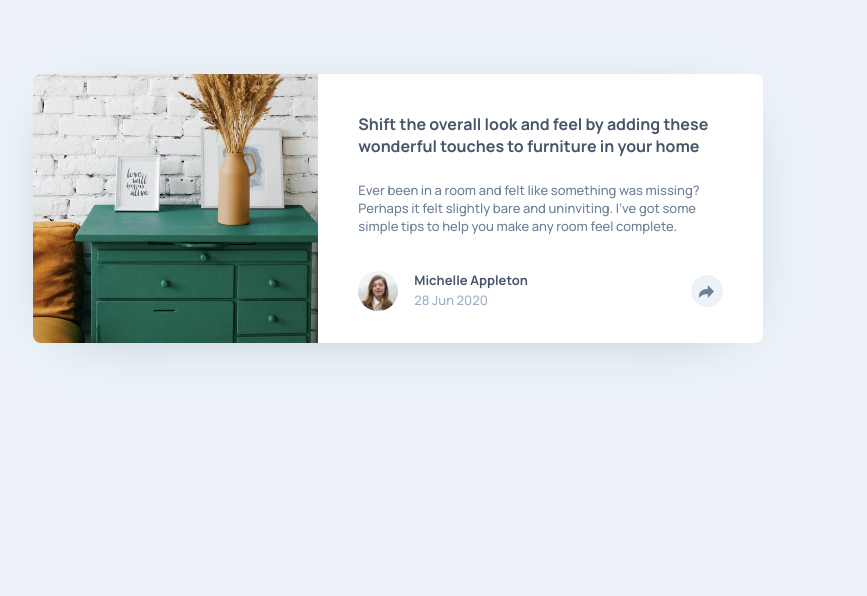
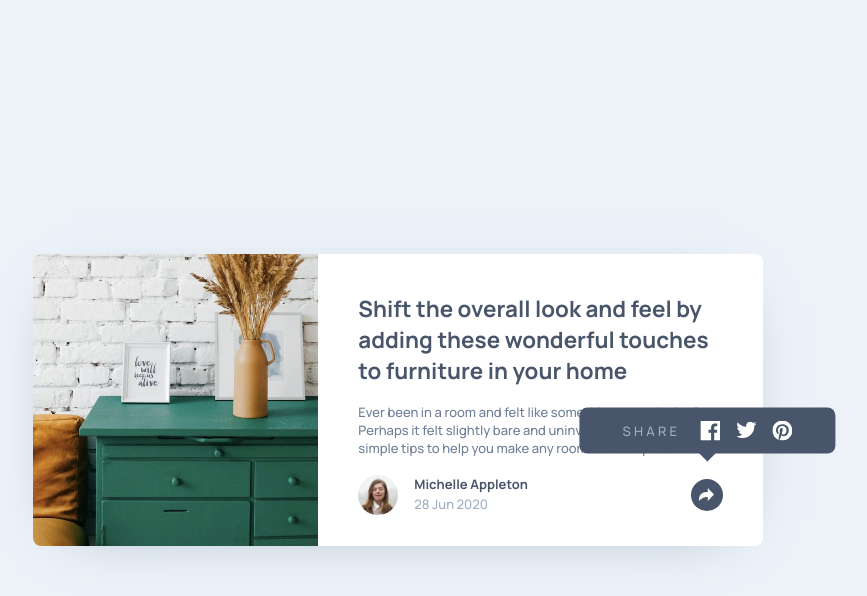
Before and after one commit to marisudris/frontend-mentor-article-preview-component, a plain HTML site: page index.html in a window 1280 px wide. Both pictures are taken after a click on the button "Share". Shown: the whole page, without its empty margins (242-1109 px from the left). Drawn offline with Linux system fonts and the light colour scheme.

Commit message:
Finished toggletip feature

```diff
--- a/index.html
+++ b/index.html
@@ -36,7 +36,6 @@
             felt slightly bare and uninviting. I’ve got some simple tips to help
             you make any room feel complete.
           </p>
-
           <footer class="card__footer">
             <div class="attribution">
               <img
@@ -47,10 +46,62 @@
               <span class="attribution__name">Michelle Appleton</span>
               <time class="attribution__subtext">28 Jun 2020</time>
             </div>
-            <button class="share">
-              <img src="./images/icon-share.svg" aria-hidden="true">
+            <button
+              class="share js-share"
+              id="menubutton"
+              aria-controls="social-menu"
+              aria-label="Social Medial Link Navigation Button"
+              aria-expanded="false"
+            >
               <span class="hidden">Share</span>
+              <svg
+                class="share__image"
+                xmlns="http://www.w3.org/2000/svg"
+                width="15"
+                height="13"
+                aria-hidden="true"
+              >
+                <path
+                  fill="#6E8098"
+                  d="M15 6.495L8.766.014V3.88H7.441C3.33 3.88 0 7.039 0 10.936v2.049l.589-.612C2.59 10.294 5.422 9.11 8.39 9.11h.375v3.867L15 6.495z"
+                />
+              </svg>
             </button>
+            <div class="toggletip js-toggletip" aria-hidden="true">
+              <h2 class="toggletip__title">Share</h2>
+              <menu class="social" id="social-menu">
+                <li class="social__item">
+                  <a href="#" class="social__link" role="menuitem">
+                    <img
+                      class="social__image"
+                      src="./images/icon-facebook.svg"
+                      aria-hidden="true"
+                    />
+                    <span class="hidden">Facebook</span>
+                  </a>
+                </li>
+                <li class="social__item">
+                  <a href="#" class="social__link" role="menuitem">
+                    <img
+                      class="social__image"
+                      src="images/icon-twitter.svg"
+                      aria-hidden="true"
+                    />
+                    <span class="hidden">Twitter</span>
+                  </a>
+                </li>
+                <li class="social__item">
+                  <a href="#" class="social__link" role="menuitem">
+                    <img
+                      class="social__image"
+                      src="./images/icon-pinterest.svg"
+                      aria-hidden="true"
+                    />
+                    <span class="hidden">Pinterest</span>
+                  </a>
+                </li>
+              </menu>
+            </div>
           </footer>
         </section>
       </div>
@@ -67,5 +118,6 @@
         >Māris Ūdris</a
       >.
     </div>
+    <script src="./script.js"></script>
   </body>
 </html>
--- /dev/null
+++ b/script.js
@@ -0,0 +1,30 @@
+'use strict';
+
+const shareButton = document.querySelector('.js-share');
+const toggleTip = document.querySelector('.js-toggletip');
+
+function openToggletip() {
+    shareButton.setAttribute('aria-expanded', 'true');
+    toggleTip.setAttribute('aria-hidden', 'false');
+}
+
+function closeToggletip() {
+    shareButton.setAttribute('aria-expanded', 'false');
+    toggleTip.setAttribute('aria-hidden', 'true');
+}
+
+function switchToggletip() {
+    if (shareButton.getAttribute('aria-expanded') === 'false') {
+        openToggletip();
+    } else {
+        closeToggletip();
+    }
+}
+
+shareButton.addEventListener('click', switchToggletip);
+
+window.addEventListener('keyup', (evt) => {
+    if (evt.key === 'Escape') {
+        closeToggletip();
+    }
+});
--- a/style.css
+++ b/style.css
@@ -14,7 +14,9 @@
 body,
 h1,
 h2,
-p {
+p,
+ul,
+menu {
   margin: 0;
   padding: 0;
 }
@@ -38,12 +40,14 @@ body {
 .main {
   display: flex;
   justify-content: center;
-  margin-top: 4.625em;
+  align-items: center;
+  min-height: 100vh;
 }
 
 .card {
   width: 87.2%;
   max-width: 730px;
+  background: white;
   border-radius: 8px;
   overflow: hidden;
   box-shadow: 0 10px 60px -40px var(--clr-desaturated-dark-blue);
@@ -53,6 +57,7 @@ body {
   .card {
     display: grid;
     grid-template-columns: 17.8125em 1fr;
+    overflow: initial;
   }
 }
 
@@ -63,6 +68,9 @@ body {
 @media (min-width: 768px) {
   .card__hero {
     height: auto;
+    border-top-left-radius: 8px;
+    border-bottom-left-radius: 8px;
+    overflow: hidden;
   }
 }
 
@@ -81,30 +89,46 @@ body {
 .card__body {
   color: var(--clr-desaturated-dark-blue);
   font-size: 0.8125rem;
-  background: white;
-  padding: 3.23em 2.46em 1.54em;
+  padding: 3.23em 2.46em 1.5em;
 }
 
 @media (min-width: 768px) {
   .card__body {
-    padding: 3em 3.1em 2.46em;
+    padding: 3em 3.1em 2.4em;
   }
 }
 
 .card__title {
   color: var(--clr-very-dark-grayish-blue);
   font-size: 1rem;
-  margin-bottom: 1.5em;
+  margin-bottom: 1em;
+}
+
+@media (min-width: 768px) {
+  .card__title {
+    font-size: 1.4rem;
+    margin-bottom: 0.75em;
+  }
 }
 
 .card__prose {
-  margin-bottom: 2.8em;
+  margin-bottom: 1.4em;
+}
+
+@media (min-width: 768px) {
+  .card__prose {
+    margin-bottom: 0;
+  }
 }
 
 .card__footer {
+  font-size: 0.8125rem;
+  --footer-padding: 1.4em 2.46em 1.54em;
+  padding-top: 1.4em;
   display: flex;
   justify-content: space-between;
   align-items: center;
+  position: relative;
 }
 
 .attribution {
@@ -138,6 +162,85 @@ body {
   border: none;
   border-radius: 50%;
   cursor: pointer;
+  transition: background 0.2s ease-in-out;
+  z-index: 1;
+}
+
+.share:hover,
+.share:focus {
+  color: white;
+  background: var(--clr-grayish-blue);
+}
+
+@media (min-width: 768px) {
+  .share:hover,
+  .share:focus {
+    color: white;
+    background: var(--clr-very-dark-grayish-blue);
+  }
+}
+
+.share:hover .share__image path,
+.share:focus .share__image path {
+  fill: white;
+  transition: fill 0.2s ease-in-out;
+}
+
+.social {
+  list-style: none;
+  display: flex;
+  column-gap: 1.23em;
+}
+
+.toggletip {
+  background: var(--clr-very-dark-grayish-blue);
+  display: flex;
+  align-items: center;
+  column-gap: 1.54em;
+  padding: var(--footer-padding);
+  position: absolute;
+  top: 0;
+  left: -2.54em;
+  right: -2.54em;
+  bottom: -1.5em;
+  transition: opacity 0.2s ease-in-out;
+}
+
+@media (min-width: 768px) {
+  .toggletip {
+    width: auto;
+    padding: 1em 3.3em;
+    border-radius: 8px;
+    top: initial;
+    left: initial;
+    right: 0;
+    transform: translate(44%, -175%);
+  }
+
+  .toggletip:before {
+    content: "";
+    position: absolute;
+    top: 95%;
+    left: 50%;
+    transform: translateX(-50%);
+    width: 0;
+    border-top: 10px solid var(--clr-very-dark-grayish-blue);
+    border-left: 10px solid transparent;
+    border-right: 10px solid transparent;
+  }
+}
+
+.toggletip[aria-hidden="true"] {
+  opacity: 0;
+  pointer-events: none;
+}
+
+.toggletip__title {
+  color: var(--clr-grayish-blue);
+  font-size: 0.8125rem;
+  font-weight: normal;
+  text-transform: uppercase;
+  letter-spacing: 0.25em;
 }
 
 .footer {
@@ -150,7 +253,6 @@ body {
 }
 
 /** Utility classes **/
-
 .hidden {
   clip: rect(0 0 0 0);
   clip-path: inset(50%);
```
